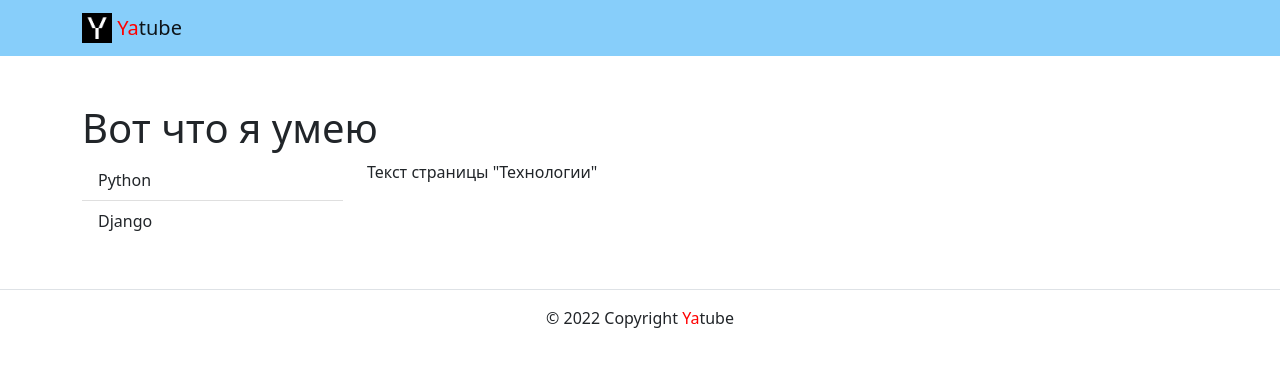
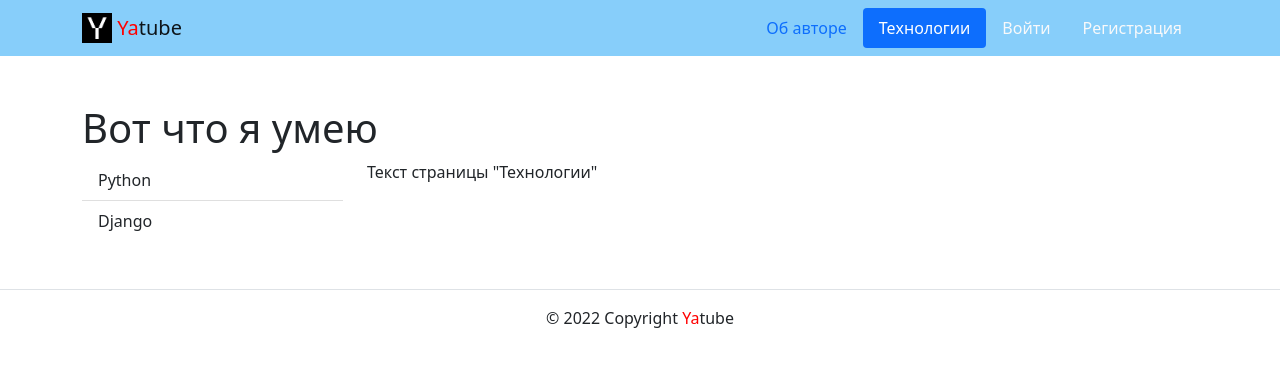
Before and after one commit to LuybovB/hw02_community, a Django app: page /about/tech/ in a window 1280 px wide. Shown: the top 367 px of the page. Run offline with Django 3.2, Linux system fonts and the light colour scheme; some libraries are stand-ins or nearby versions.

Commit message:
комментарий

```diff
--- a/yatube/templates/includes/header.html
+++ b/yatube/templates/includes/header.html
@@ -1,12 +1,69 @@
 {% load static %}
 
-<header>
-  <nav class="navbar navbar-light" style="background-color: lightskyblue">
-    <div class="container">
-      <a class="navbar-brand" href="index.html">
-        <img src="{% static 'img/logo.png' %}" width="30" height="30" class="d-inline-block align-top" alt="">
-        <span style="color:red">Ya</span>tube</a>
-      </a>
+<nav class="navbar navbar-expand-md navbar-light" style="background-color: lightskyblue">
+  <div class="container">
+    <a class="navbar-brand" href="{% url 'posts:index' %}">
+      <img src="{% static 'img/logo.png' %}" width="30" height="30" class="d-inline-block align-top" alt="">
+      <span style="color:red">Ya</span>tube
+    </a>
+    <button
+      class="navbar-toggler"
+      type="button"
+      data-bs-toggle="collapse"
+      data-bs-target="#navbarSupportedContent"
+      aria-controls="navbarSupportedContent"
+      aria-expanded="false"
+      aria-label="Toggle navigation">
+        <span class="navbar-toggler-icon"></span>
+    </button>
+    <div class="collapse navbar-collapse justify-content-end" id="navbarSupportedContent">
+      <ul class="nav nav-pills">
+        {% with request.resolver_match.view_name as view_name %}
+          <li class="nav-item">
+            <a
+              class="nav-link {% if view_name  == 'about:author' %}active{% endif %}"
+              href="{% url 'about:author' %}">Об авторе</a>
+          </li>
+          <li class="nav-item">
+            <a
+              class="nav-link {% if view_name  == 'about:tech' %}active{% endif %}"
+              href="{% url 'about:tech' %}">Технологии</a>
+          </li>
+          {% if user.is_authenticated %}
+            <li class="nav-item">
+              <a
+                class="nav-link {% if view_name  == 'posts:post_create' %}active{% endif %}"
+                <a> href="#" новая запись">текст</a>
+            </li>
+            <li class="nav-item">
+              <a
+                class="nav-link link-light {% if view_name  == 'users:password_change_form' %}active{% endif %}"
+                href="{% url 'users:password_change_form' %}">Изменить пароль</a>
+            </li>
+            <li class="nav-item">
+              <a
+                class="nav-link link-light"
+                href="{% url 'users:logout' %}">Выйти</a>
+            </li>
+            <li>
+              <a
+                class="nav-link"
+                href="{% url 'posts:profile' user.username %}">Пользователь: {{ user }}</a>
+            <li>
+          {% else %}
+            <li class="nav-item">
+              <a
+                class="nav-link link-light"
+                href="{% url 'users:login' %}">Войти</a>
+            </li>
+            <li class="nav-item">
+              <a
+                class="nav-link link-light"
+                href="{% url 'users:signup' %}">Регистрация</a>
+            </li>
+          {% endif %}
+        {% endwith %}
+      </ul>
     </div>
-  </nav>
-</header>
+  </div>
+</nav>
--- a/yatube/users/views.py
+++ b/yatube/users/views.py
@@ -5,5 +5,6 @@ from .forms import CreationForm
 
 class SignUp(CreateView):
     form_class = CreationForm
-    success_url = reverse_lazy("signup")
-    template_name = "signup.html"
+    # После успешной регистрации перенаправляем пользователя на главную.
+    success_url = reverse_lazy('posts:index')
+    template_name = 'users/signup.html'
```
